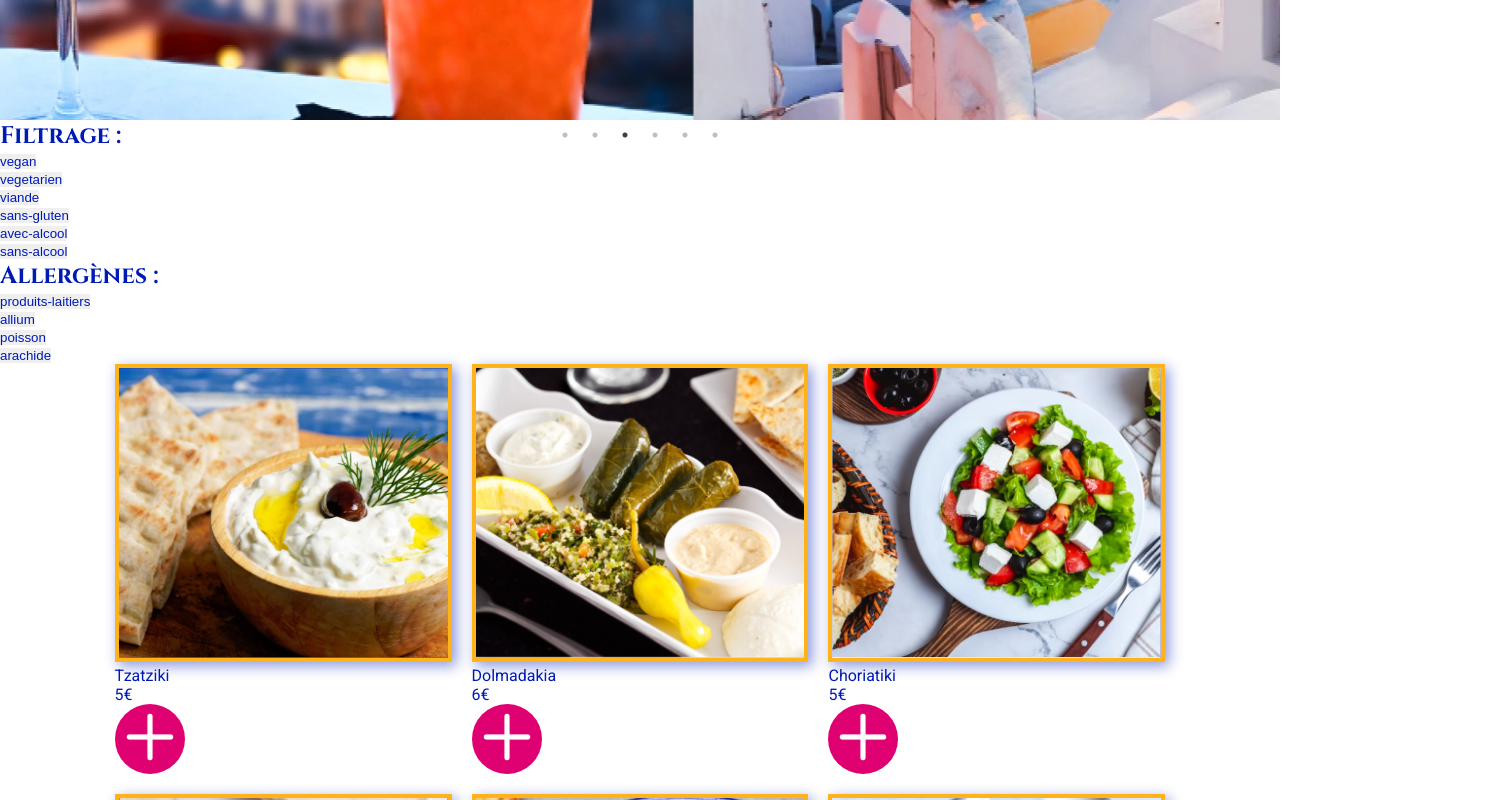
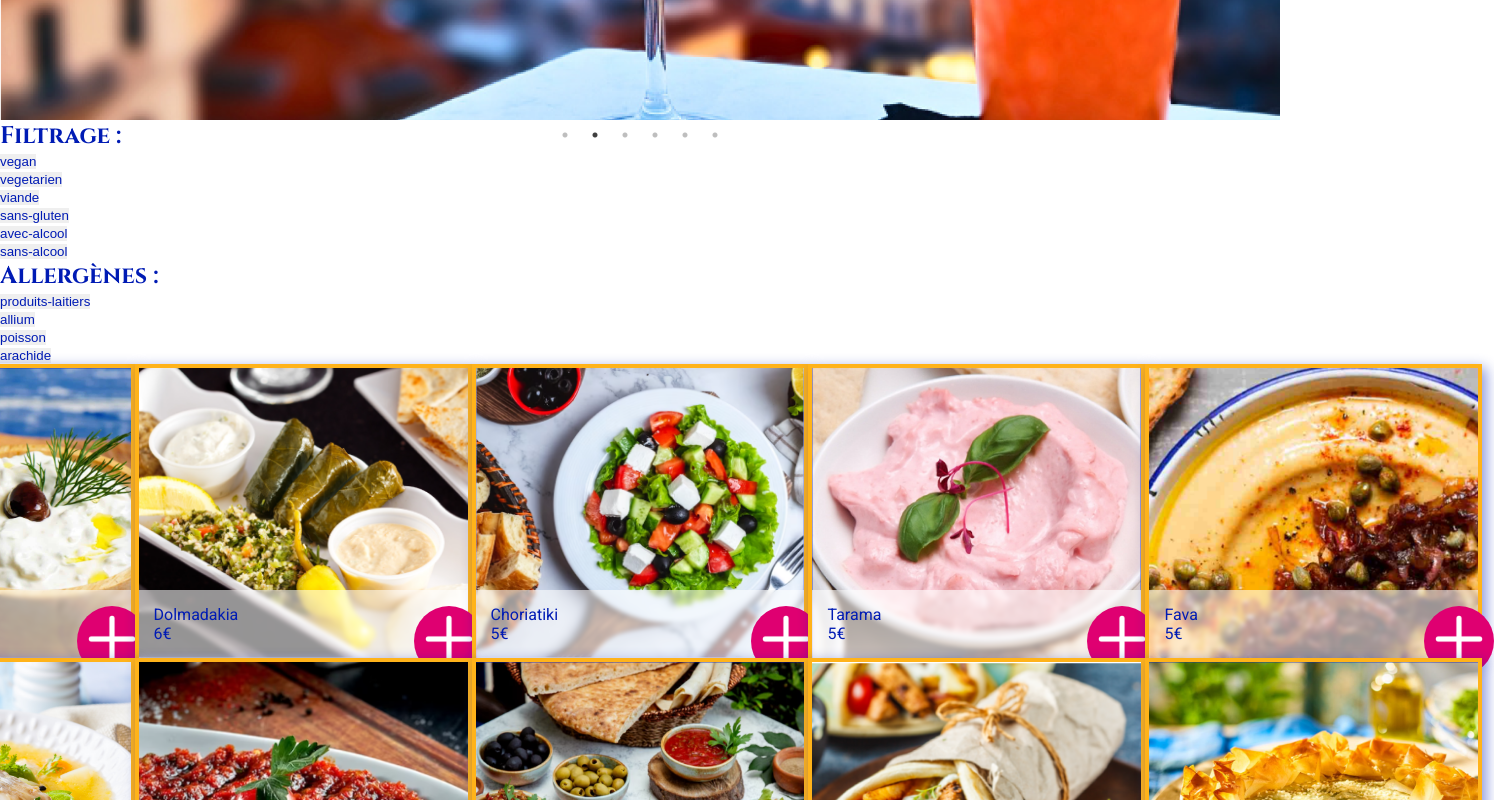
Before and after one commit to Chlopes92/OdysseeCulinaire, a React (Create React App) app: page /products in a window 1280 px wide. Shown: the part 740-1540 px from the top of the page, 1494 px wide, since content can reach past the window. Built offline with nearby package versions, Linux system fonts and the light colour scheme.

Commit message:
commencement de style

```diff
--- a/src/components/ProductItem/ProductItem.module.css
+++ b/src/components/ProductItem/ProductItem.module.css
@@ -1,3 +1,20 @@
+article{
+    background: rgba(255, 255, 255, 0.58);
+    backdrop-filter: blur(2px);
+    position: relative;
+    margin-top: -76px;
+    margin-right: 4px;
+    margin-left: 4px;
+    padding: 15px;
+
+}
+
+.position_button{
+    position: absolute;
+    margin-top: -52px;
+    margin-left: 279px;
+}
+
 .buttonAddToCart{
     background-color: var(--pink);
     height: 70px;
@@ -17,7 +34,7 @@
 .size{
     width: 336.944px;
     height: 297.8px;
-    flex-shrink: 0;
+    /* flex-shrink: 0; */
     object-fit: cover;
     border: 4px solid var(--gold);
     border: 4px solid var(--gold);
--- a/src/components/ProductItem/ProductItem.tsx
+++ b/src/components/ProductItem/ProductItem.tsx
@@ -21,14 +21,14 @@ const { products, addOne } = useCartContext();
   })) {
     return (
       <button
-        className={style.buttonAddToCart}
+        className={`${style.buttonAddToCart} ${style.position_button}`}
         onClick={() => addOne(product, 1)}>
         <img src="/image/icons/plus.png" alt="ajouter un produit au panier" />
       </button>
     );
   } else {
     return (
-      <button className={style.buttonToSelected}>
+      <button className={`${style.buttonToSelected} ${style.position_button}`}>
         <img src="/image/icons/check.png" alt="ajouter un produit au panier" />
       </button>
     );
@@ -40,7 +40,7 @@ const ProductItem = (props: ProductItemProps) => {
   const { title, img, price } = product;
 
   return (
-    <main>
+    <div>
       <Link to={`/products/${product.id}`}>
         <img className={style.size} src={img.src} alt={img.alt} />
       </Link>
@@ -49,7 +49,7 @@ const ProductItem = (props: ProductItemProps) => {
         <p>{price}€</p>
       </article>
       <ButtonCart product={product} />
-    </main>
+    </div>
   );
 };
 
--- a/src/index.css
+++ b/src/index.css
@@ -29,11 +29,9 @@ p{
 
 button {
   border : none;
+  cursor: pointer;
 }
+
 body {
   overflow-x : hidden;
 }
-
-button{
-  cursor: pointer;
-}
--- a/src/pages/ProductsPage.module.css
+++ b/src/pages/ProductsPage.module.css
@@ -1,6 +1,8 @@
-.menu{
-    display: flex;
-    grid-gap: 20px;
-    flex-wrap: wrap;
+.menu {
+    display: grid;
     justify-content: center;
+    grid-template-columns: repeat(5, 1fr); /* Utilisation d'auto-fit */
+    grid-template-rows: repeat(6, 1fr);
+    grid-column-gap: 0px;
+    grid-row-gap: 0px;
 }
```
